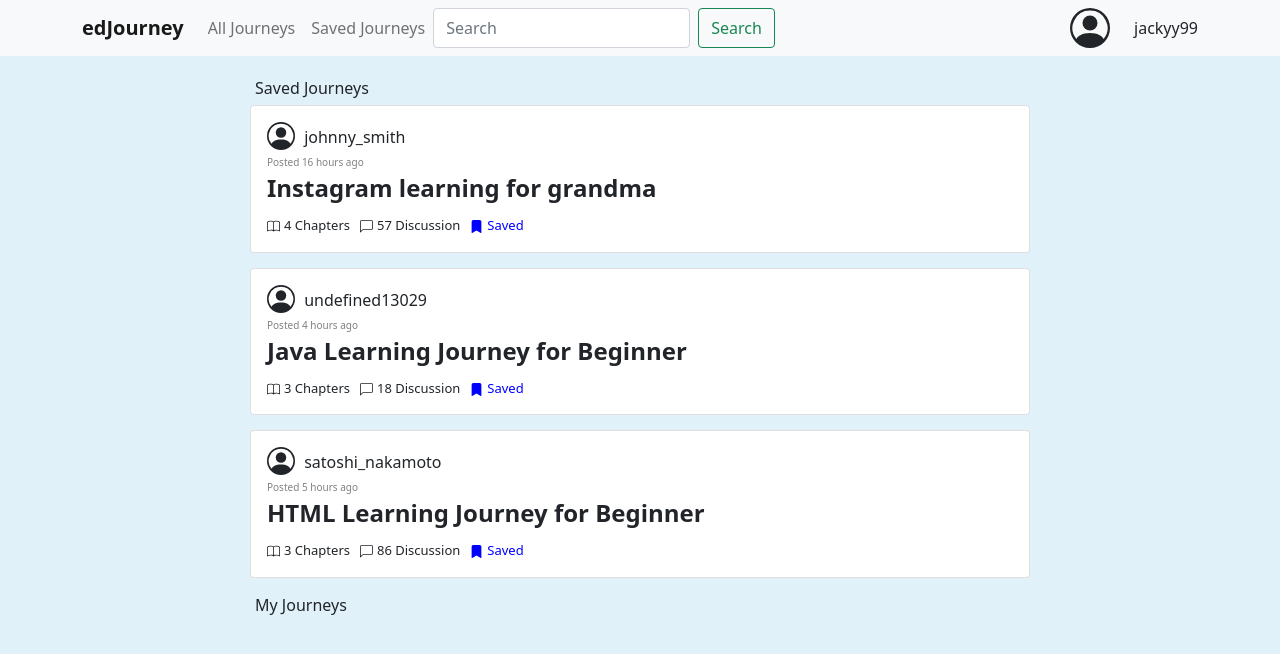
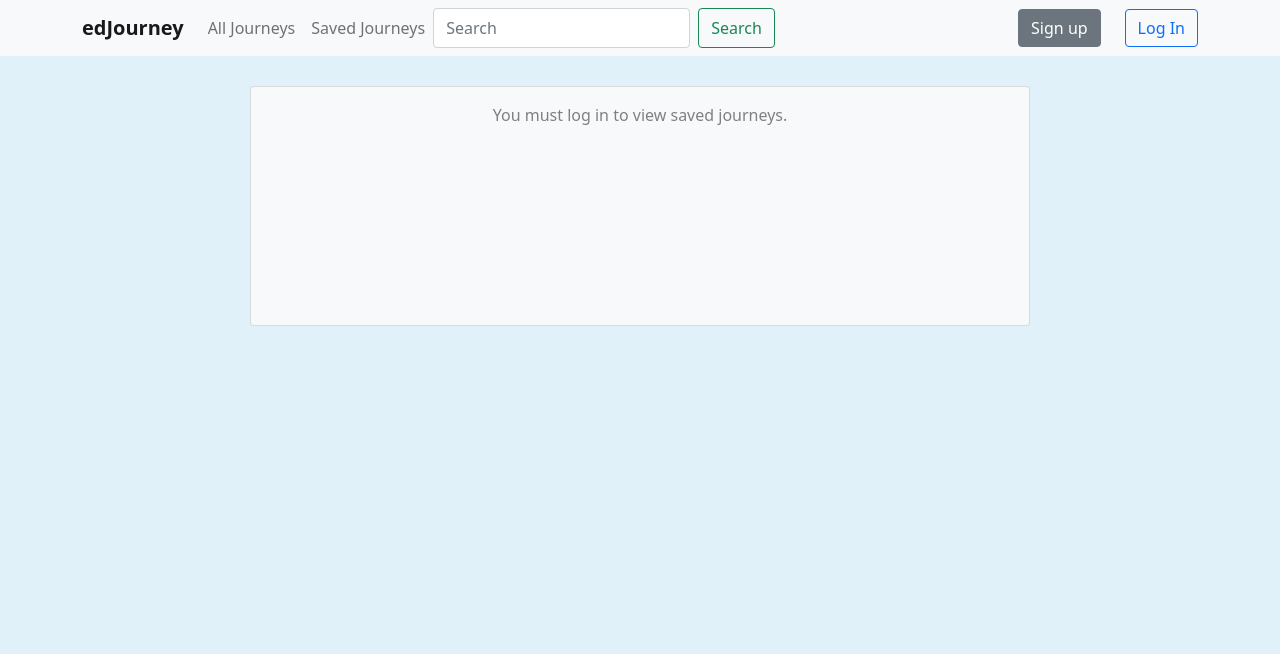
Before and after one commit to yuyangji/MelbHackUndefined, a React (Create React App) app in the folder client/: page / in a window 1280 px wide. Shown: the top 654 px of the page. Built offline with nearby package versions, Linux system fonts and the light colour scheme.

Commit message:
show message when trying to view saved journey without login

```diff
--- a/client/src/App.js
+++ b/client/src/App.js
@@ -1,16 +1,34 @@
 import "bootstrap/dist/css/bootstrap.min.css";
+import React, { useState } from "react";
 import Homepage from "./components/Homepage";
 import LoggedSavedJourneyPage from "./components/LoggedSavedJourneyPage";
+import SavedJourneyPage from "./components/SavedJourneyPage";
 import journeyList from "./dummyJourney.json";
 import userData from "./dummyUser.json";
 
 function App() {
+  // Global variables passing around
+  const [isLoggedIn, setLogged] = useState(true);
+  const [username, setUsername] = useState(userData.username);
+
   return (
-    <LoggedSavedJourneyPage
-      username={userData.username}
-      journeyList={journeyList}
-      savedList={userData.saved_journey}
-    />
+    // Homepage when logged in
+    // <Homepage
+    //   isLoggedIn={isLoggedIn}
+    //   username={username}
+    //   allJourney={journeyList}
+    //   savedJourney={userData.saved_journey}
+    // />
+
+    // Saved Journeys when logged in
+    // <LoggedSavedJourneyPage
+    //   username={userData.username}
+    //   journeyList={journeyList}
+    //   savedList={userData.saved_journey}
+    // />
+
+    // Saved Journeys when not logged in
+    <SavedJourneyPage />
   );
 }
 
--- a/client/src/components/Homepage/index.js
+++ b/client/src/components/Homepage/index.js
@@ -1,15 +1,9 @@
-import React, { useState } from "react";
+import React from "react";
 import Header from "../shared/Header";
 import JourneyCardList from "../shared/JourneyCardList";
 import LoggedHeader from "../shared/LoggedHeader";
-import journeyList from "../../dummyJourney.json";
-import userData from "../../dummyUser.json";
 
-const Homepage = () => {
-  // Global variables passing around
-  const [isLoggedIn, setLogged] = useState(true);
-  const [username, setUsername] = useState(userData.username);
-
+const Homepage = ({ isLoggedIn, username, allJourney, savedJourney }) => {
   return (
     <>
       {isLoggedIn ? <LoggedHeader username={username} /> : <Header />}
@@ -30,8 +24,8 @@ const Homepage = () => {
           <div>
             <JourneyCardList
               style={{ display: "block" }}
-              journeyList={journeyList}
-              savedList={userData.saved_journey}
+              journeyList={allJourney}
+              savedList={savedJourney}
               listTitle="All Journeys"
             />
           </div>
--- /dev/null
+++ b/client/src/components/SavedJourneyPage/index.js
@@ -0,0 +1,56 @@
+import React from "react";
+import Header from "../shared/Header";
+import { Card, Row, Col } from "react-bootstrap";
+const SavedJourneyPage = () => {
+  return (
+    <>
+      <Header />
+
+      {/* Layout placed under header */}
+      <div style={{ minWidth: "100vw", minHeight: `calc(100vh - 56px)` }}>
+        <div
+          style={{
+            padding: "20px 24px",
+            boxSizing: "border-box",
+            display: "flex",
+            flexDirection: "row",
+            justifyContent: "center",
+            margin: "0 auto",
+            maxWidth: "1248px",
+          }}
+        >
+          <div>
+            <>
+              <div style={{ marginBottom: "15px", marginTop: "10px" }}>
+                <Card
+                  body
+                  style={{
+                    minWidth: "780px",
+                    maxWidth: "890px",
+                    width: "780px",
+                    height: "240px",
+                    backgroundColor: "#f8f9fa",
+                  }}
+                >
+                  <Row>
+                    <Col
+                      style={{
+                        fontWeight: "500",
+                        color: "grey",
+                        textAlign: "center",
+                      }}
+                    >
+                      You must log in to view saved journeys.
+                    </Col>
+                  </Row>
+                </Card>
+              </div>
+            </>
+          </div>
+        </div>
+      </div>
+    </>
+  );
+};
+
+export default SavedJourneyPage;
```
